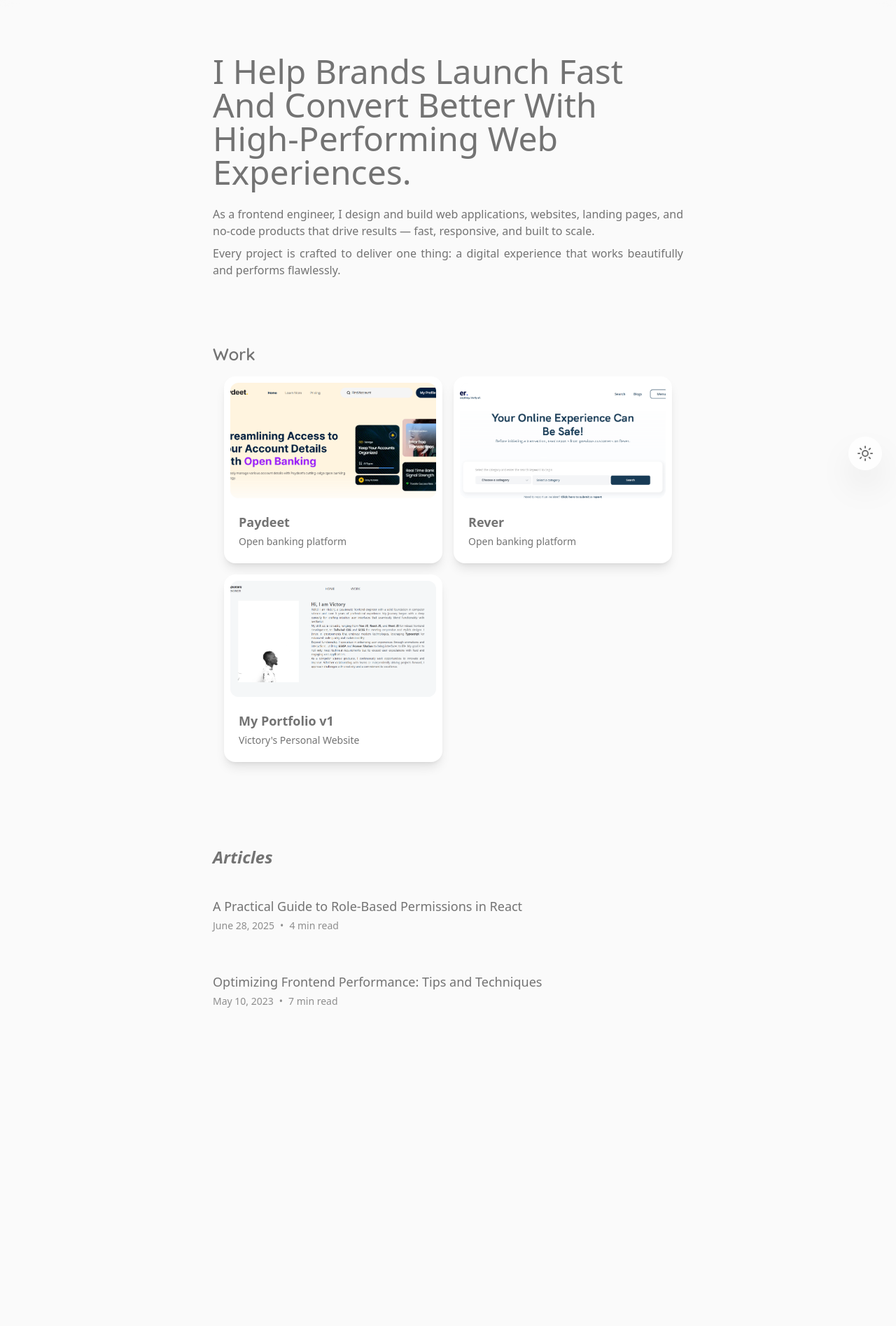
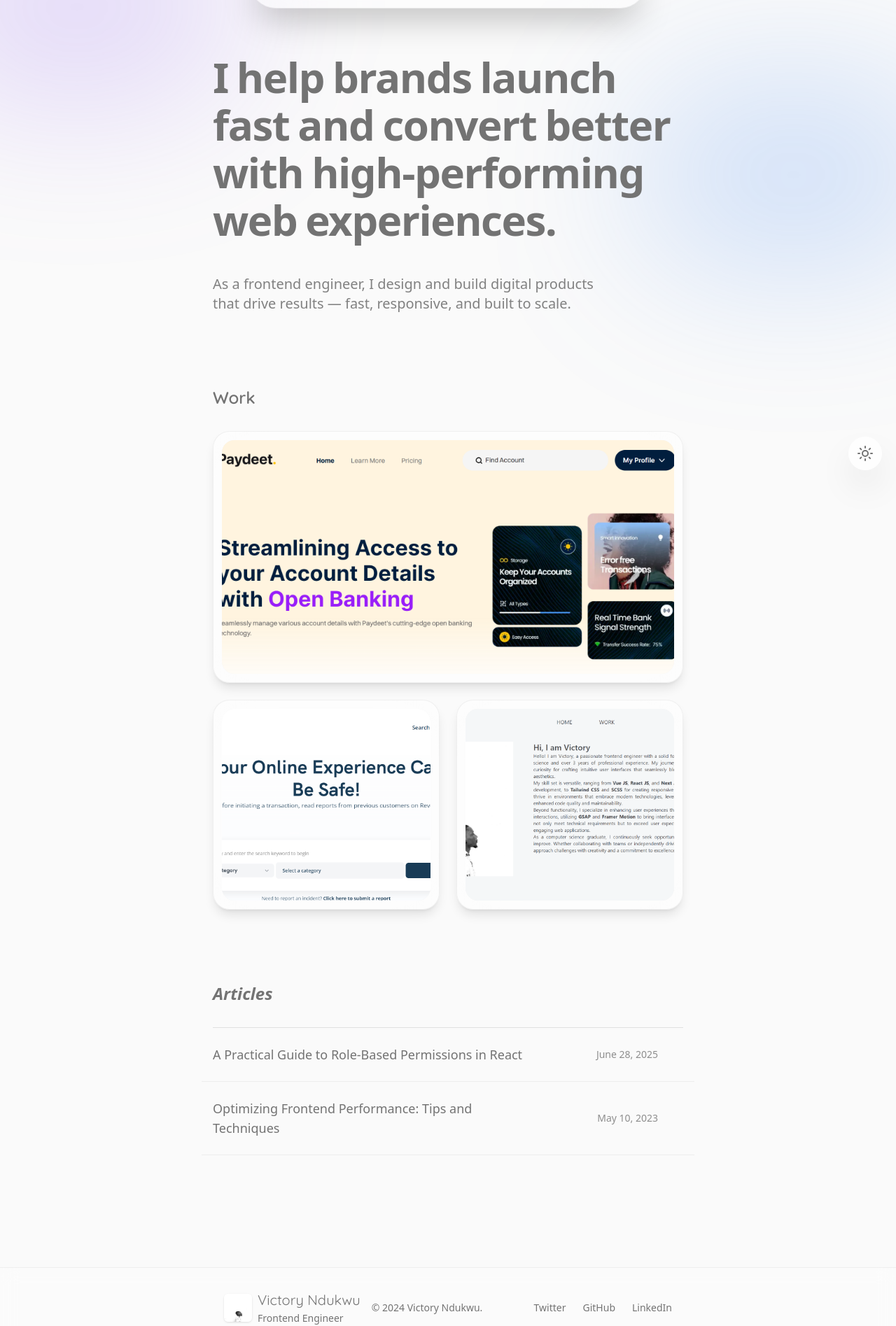
Before and after one commit to victoryndukwu/folio_v1, a Next.js app: page / in a window 1280 px wide. Shown: the part 88-1983 px from the top of the page at 70% size. Before the commit the page ends 1585 px from the top, so only its background shows below. Built offline with nearby package versions, Linux system fonts and the light colour scheme; a web font is replaced by a local one.

Commit message:
feat: enhance UI with premium dark mode, ambient background animations, updated project cards, and a new footer component.

```diff
--- /dev/null
+++ b/app/components/Footer.tsx
@@ -0,0 +1,46 @@
+import React from "react";
+import Link from "next/link";
+import Logo from "./Logo";
+
+function Footer() {
+  const currentYear = new Date().getFullYear();
+
+  return (
+    <footer className="w-full mt-20 border-t border-black/5 dark:border-white/10 bg-white/30 dark:bg-black/30 backdrop-blur-md">
+      <div className="max-w-2xl mx-auto px-4 py-8 flex flex-col md:flex-row items-center justify-between gap-4">
+        <div className="flex items-center gap-4">
+          <Logo />
+          <p className="text-sm text-darkGray dark:text-gray/80 font-medium">
+            © {currentYear} Victory Ndukwu.
+          </p>
+        </div>
+
+        <div className="flex items-center gap-6 text-sm font-medium text-darkGray dark:text-gray/80">
+          <Link
+            href="https://twitter.com"
+            target="_blank"
+            className="hover:text-accentBlue transition-colors duration-300"
+          >
+            Twitter
+          </Link>
+          <Link
+            href="https://github.com"
+            target="_blank"
+            className="hover:text-accentBlue transition-colors duration-300"
+          >
+            GitHub
+          </Link>
+          <Link
+            href="https://linkedin.com"
+            target="_blank"
+            className="hover:text-accentBlue transition-colors duration-300"
+          >
+            LinkedIn
+          </Link>
+        </div>
+      </div>
+    </footer>
+  );
+}
+
+export default Footer;
--- a/app/components/Landing.tsx
+++ b/app/components/Landing.tsx
@@ -6,7 +6,7 @@ import ArticleSection from "./sections/articles-section";
 
 function Landing() {
   return (
-    <main className="flex flex-col items-center justify-center mx-auto gap-16 w-full max-w-2xl px-4 md:px-0 py-10">
+    <main className="flex flex-col items-center justify-center mx-auto gap-16 w-full max-w-2xl px-4 md:px-0 pt-32 pb-20">
       <HeroSection />
       <ProjectSection />
       <ArticleSection />
--- a/app/components/ProjectCard.tsx
+++ b/app/components/ProjectCard.tsx
@@ -10,25 +10,34 @@ type ProjectCardProps = {
     projectName: string,
     projectLink: string,
     projectDescription: string,
+    isFeatured?: boolean,
 }
-function ProjectCard({ imageSrc, projectName, projectLink, projectDescription }: ProjectCardProps) {
+function ProjectCard({ imageSrc, projectName, projectLink, projectDescription, isFeatured = false }: ProjectCardProps) {
 
 
     return (
-        <div className="group bg-white dark:bg-darkerGray border border-transparent dark:border-white/10 p-2 rounded-2xl w-full shadow-lg hover:shadow-xl dark:shadow-none hover:-translate-y-1 transition-all duration-300 ease-out font-primary">
-            <NextLink href={projectLink} target='_blank' className="block h-full">
-                <motion.div animate={{ opacity: 1 }} initial={{ opacity: 0 }} transition={{ type: 'easeIn' }} className="relative w-full aspect-video rounded-xl overflow-hidden bg-gray/20">
+        <div className={`group relative bg-white/50 dark:bg-white/5 border border-black/5 dark:border-white/10 p-2 md:p-3 rounded-[24px] w-full shadow-lg backdrop-blur-2xl transition-all duration-500 hover:bg-white/80 dark:hover:bg-white/10 font-primary overflow-hidden ${isFeatured ? "md:h-[360px]" : "h-[300px]"}`}>
+            <NextLink href={projectLink} target='_blank' className="flex flex-col h-full relative z-10">
+                <div className="relative w-full h-full rounded-[18px] overflow-hidden bg-black/5 dark:bg-white/5">
                     <Image
                         src={imageSrc}
                         alt={`${projectName} thumbnail`}
                         fill
-                        className="object-cover group-hover:scale-105 transition-transform duration-500 ease-out"
+                        className="object-cover group-hover:scale-105 group-hover:blur-[2px] group-hover:brightness-75 transition-all duration-500 ease-out"
                     />
-                </motion.div>
-                <div className="flex justify-between p-3 mt-2">
+
+                    {/* Hover Overlay Button */}
+                    <div className="absolute inset-0 flex items-center justify-center opacity-0 group-hover:opacity-100 transition-opacity duration-500">
+                        <span className="bg-black text-white dark:bg-white dark:text-black px-6 py-3 rounded-full font-semibold flex items-center gap-2 transform translate-y-4 group-hover:translate-y-0 transition-all duration-500">
+                            View Project <svg width="16" height="16" viewBox="0 0 24 24" fill="none" stroke="currentColor" strokeWidth="2" strokeLinecap="round" strokeLinejoin="round"><path d="M7 17l9.2-9.2M17 17V7H7"/></svg>
+                        </span>
+                    </div>
+                </div>
+
+                <div className="absolute bottom-4 left-4 right-4 bg-white/80 dark:bg-black/70 backdrop-blur-md border border-white/20 dark:border-white/10 p-4 rounded-xl flex justify-between items-center transform translate-y-2 opacity-0 group-hover:translate-y-0 group-hover:opacity-100 transition-all duration-500">
                     <div className="text-sm">
-                        <p className="font-semibold text-lg font-header">{projectName}</p>
-                        <p className="font-normal text-darkGray mt-1">{projectDescription}</p>
+                        <p className="font-semibold text-lg font-header text-black dark:text-white">{projectName}</p>
+                        <p className="font-normal text-black/70 dark:text-white/70 mt-1">{projectDescription}</p>
                     </div>
                 </div>
             </NextLink>
--- a/app/components/article.tsx
+++ b/app/components/article.tsx
@@ -10,15 +10,15 @@ interface ArticleProps {
 }
 function Article({ title, date, url, duration }: ArticleProps) {
   return (
-    <Link href={url} className="group flex flex-col sm:flex-row justify-between sm:items-center p-4 -mx-4 rounded-xl hover:bg-black/5 dark:hover:bg-white/5 transition-colors duration-300">
-      <div className="flex flex-col gap-1">
-        <p className="text-lg font-medium group-hover:text-accent transition-colors duration-300 flex items-center gap-2">
+    <Link href={url} className="group flex flex-col sm:flex-row justify-between sm:items-center py-6 px-4 -mx-4 border-b border-black/5 dark:border-white/5 hover:bg-black/5 dark:hover:bg-white/5 transition-all duration-300">
+      <div className="flex flex-col gap-1 sm:w-2/3 group-hover:translate-x-2 transition-transform duration-300">
+        <p className="text-lg font-medium font-header group-hover:text-accentBlue transition-colors duration-300 flex items-center gap-3">
           {title}
-          <ArrowUpRight className="w-4 h-4 opacity-0 -translate-x-2 translate-y-2 group-hover:opacity-100 group-hover:translate-x-0 group-hover:translate-y-0 transition-all duration-300" />
         </p>
-        <div className="flex text-sm text-darkGray/80 items-center gap-2">
-          <p>{date}</p> <span>•</span> <p>{duration}</p>
-        </div>
+      </div>
+      <div className="flex text-sm text-darkGray sm:w-1/3 justify-end items-center gap-4 mt-2 sm:mt-0 opacity-80 group-hover:opacity-100 transition-opacity duration-300">
+        <p>{date}</p>
+        <ArrowUpRight className="w-5 h-5 text-accentBlue opacity-0 -translate-x-4 group-hover:opacity-100 group-hover:translate-x-0 transition-all duration-300" />
       </div>
     </Link>
   );
--- a/app/components/index.tsx
+++ b/app/components/index.tsx
@@ -4,7 +4,7 @@ import Logo from "./Logo";
 import Navbar from "./Navbar";
 import Container from "./Container";
 import ProjectCard from "./ProjectCard";
-
+import Footer from "./Footer";
 
 export {
     LoadingScreen,
@@ -12,5 +12,6 @@ export {
     Logo,
     Navbar,
     Container,
-    ProjectCard
+    ProjectCard,
+    Footer
 }
--- a/app/components/sections/articles-section.tsx
+++ b/app/components/sections/articles-section.tsx
@@ -12,10 +12,10 @@ function ArticleSection() {
         animate={{ opacity: 1, y: 0 }}
         transition={{ duration: 0.6 }}
       >
-        <Heading align="left" weight="normal" italic className="font-header mb-6">
+        <Heading align="left" weight="normal" italic className="font-header mb-8 text-2xl">
           Articles
         </Heading>
-        <div className="flex flex-col gap-6">
+        <div className="flex flex-col border-t border-black/10 dark:border-white/10">
           {articles.map((article, idx) => (
             <Article
               key={idx}
--- a/app/components/sections/hero-section.tsx
+++ b/app/components/sections/hero-section.tsx
@@ -1,46 +1,51 @@
 import React from "react";
-import { quicksand } from "@/utils/fonts";
 import { motion } from "framer-motion";
 
 function HeroSection() {
+  const words = "I help brands launch fast and convert better with high-performing web experiences.".split(" ");
+
+  const containerVariants = {
+    hidden: { opacity: 0 },
+    visible: {
+      opacity: 1,
+      transition: { staggerChildren: 0.08, delayChildren: 0.2 },
+    },
+  };
+
+  const wordVariants = {
+    hidden: { opacity: 0, y: 30, filter: "blur(8px)" },
+    visible: {
+      opacity: 1,
+      y: 0,
+      filter: "blur(0px)",
+      transition: { duration: 0.8, ease: [0.16, 1, 0.3, 1] }
+    },
+  };
+
   return (
-    <section className="grid place-items-start my-5 w-full">
-      <div className="flex flex-col w-full">
-        <div className="flex">
-          <div className="text-sm">
-            <div className="flex flex-col my-2">
+    <section className="grid place-items-start my-10 w-full relative">
+      <div className="flex flex-col w-full relative z-10">
         <motion.h1
-                className="text-3xl md:text-4xl lg:text-5xl capitalize font-medium font-header leading-tight mb-4"
-                initial={{ opacity: 0, y: 20 }}
-                animate={{ opacity: 1, y: 0 }}
-                transition={{ duration: 0.6, delay: 0.2 }}
+          className="text-4xl md:text-5xl lg:text-6xl font-semibold font-header leading-[1.1] mb-8 tracking-tight flex flex-wrap gap-x-3 gap-y-2"
+          variants={containerVariants}
+          initial="hidden"
+          animate="visible"
         >
-                I help brands launch fast and convert better with high-performing web experiences.
+          {words.map((word, idx) => (
+            <motion.span key={idx} variants={wordVariants}>
+              {word}
+            </motion.span>
+          ))}
         </motion.h1>
 
         <motion.p
-                className="text-base font-medium text-justify mt-2"
+          className="text-lg md:text-xl font-medium text-darkGray/90 dark:text-gray/80 mt-4 max-w-[85%]"
           initial={{ opacity: 0, y: 20 }}
           animate={{ opacity: 1, y: 0 }}
-                transition={{ duration: 0.6, delay: 0.4 }}
+          transition={{ duration: 0.8, delay: 1.2, ease: "easeOut" }}
         >
-                As a frontend engineer, I design and build web applications,
-                websites, landing pages, and no-code products that drive results
-                — fast, responsive, and built to scale.
+          As a frontend engineer, I design and build digital products that drive results — fast, responsive, and built to scale.
         </motion.p>
-
-              <motion.p
-                className="text-base font-medium text-justify mt-2"
-                initial={{ opacity: 0, y: 20 }}
-                animate={{ opacity: 1, y: 0 }}
-                transition={{ duration: 0.6, delay: 0.6 }}
-              >
-                Every project is crafted to deliver one thing: a digital
-                experience that works beautifully and performs flawlessly.
-              </motion.p>
-            </div>
-          </div>
-        </div>
       </div>
     </section>
   );
--- a/app/components/sections/project-section.tsx
+++ b/app/components/sections/project-section.tsx
@@ -60,52 +60,31 @@ function ProjectSection() {
         </Heading>
       </motion.div>
 
-      <div className="grid md:grid-cols-2 gap-4 p-4 grid-cols-1">
-        {/* Left Column */}
+      <div className="flex flex-col gap-8 mt-8">
         <motion.div
-          className="space-y-4"
+          className="grid grid-cols-1 md:grid-cols-2 gap-6"
           variants={columnVariants}
           initial="hidden"
           animate="visible"
         >
-          {leftColumnProjects.map((project, idx) => (
+          {projects.map((project, idx) => {
+            const isFeatured = idx === 0;
+            return (
               <motion.div
                 key={idx}
                 variants={itemVariants}
-              whileHover={{ scale: 1.03 }}
+                className={isFeatured ? "md:col-span-2" : "col-span-1"}
               >
                 <ProjectCard
                   imageSrc={project.imgUrl}
                   projectName={project.name}
                   projectLink={project.url}
                   projectDescription={project.description}
+                  isFeatured={isFeatured}
                 />
               </motion.div>
-          ))}
-        </motion.div>
-
-        {/* Right Column */}
-        <motion.div
-          className="space-y-4"
-          variants={columnVariants}
-          initial="hidden"
-          animate="visible"
-          transition={{ delay: 0.2 }}
-        >
-          {rightColumnProjects.map((project, idx) => (
-            <motion.div
-              key={idx}
-              variants={rightItemVariants}
-              whileHover={{ scale: 1.03 }}
-            >
-              <ProjectCard
-                imageSrc={project.imgUrl}
-                projectName={project.name}
-                projectLink={project.url}
-                projectDescription={project.description}
-              />
-            </motion.div>
-          ))}
+            );
+          })}
         </motion.div>
       </div>
     </section>
--- a/app/layout.tsx
+++ b/app/layout.tsx
@@ -1,6 +1,6 @@
 import type { Metadata } from "next";
 import "./globals.css";
-import { Navbar } from "./components";
+import { Navbar, Footer } from "./components";
 import ThemeSwitch from "./components/ThemeSwitch";
 import { quicksand, unbounded } from "@/utils/fonts";
 
@@ -16,9 +16,18 @@ export default function RootLayout({
 }>) {
   return (
     <html lang="en" className={`${quicksand.variable} ${unbounded.variable}`}>
-      <body className={`flex flex-col items-center bg-lightGray text-darkGray dark:bg-darkerGray dark:text-gray font-primary antialiased no-scrollbar transition-colors duration-300`}>
+      <body className={`flex flex-col items-center bg-lightGray text-darkGray dark:bg-darkerGray dark:text-gray font-primary antialiased no-scrollbar transition-colors duration-300 min-h-screen relative overflow-x-hidden`}>
+        {/* Ambient background glow */}
+        <div className="fixed top-0 left-0 w-full h-full overflow-hidden -z-10 pointer-events-none">
+          <div className="absolute top-[-10%] left-[-10%] w-[40%] h-[40%] rounded-full bg-accent/20 dark:bg-accent/10 blur-[120px] animate-blob mix-blend-multiply dark:mix-blend-screen" />
+          <div className="absolute top-[20%] right-[-10%] w-[40%] h-[40%] rounded-full bg-accentBlue/20 dark:bg-accentBlue/10 blur-[120px] animate-blob animation-delay-2000 mix-blend-multiply dark:mix-blend-screen" />
+        </div>
+
         <Navbar />
-        {children}
+        <main className="flex-1 w-full flex justify-center">
+          {children}
+        </main>
+        <Footer />
         <ThemeSwitch />
       </body>
     </html>
--- a/tailwind.config.ts
+++ b/tailwind.config.ts
@@ -21,10 +21,22 @@ const config: Config = {
       colors: {
         gray: "#ecebeb",
         lightGray: "#fafafa",
-        darkGray: "#737373", // A softer gray for text
-        darkerGray: "#121212",
-        accent: "#3b82f6", // A subtle blue accent for hover states
+        darkGray: "#737373",
+        darkerGray: "#0a0a0a", // Pitch black for premium dark mode
+        accent: "#8b5cf6", // Deep purple accent
+        accentBlue: "#3b82f6", // Electric blue
       },
+      animation: {
+        'blob': 'blob 10s infinite',
+      },
+      keyframes: {
+        blob: {
+          '0%': { transform: 'translate(0px, 0px) scale(1)' },
+          '33%': { transform: 'translate(30px, -50px) scale(1.1)' },
+          '66%': { transform: 'translate(-20px, 20px) scale(0.9)' },
+          '100%': { transform: 'translate(0px, 0px) scale(1)' },
+        }
+      }
     },
   },
   plugins: [],
```
Also changed, not shown: app/components/Navbar.tsx (+6 -4 lines). Lines whose indentation alone changed are shown as unchanged.
